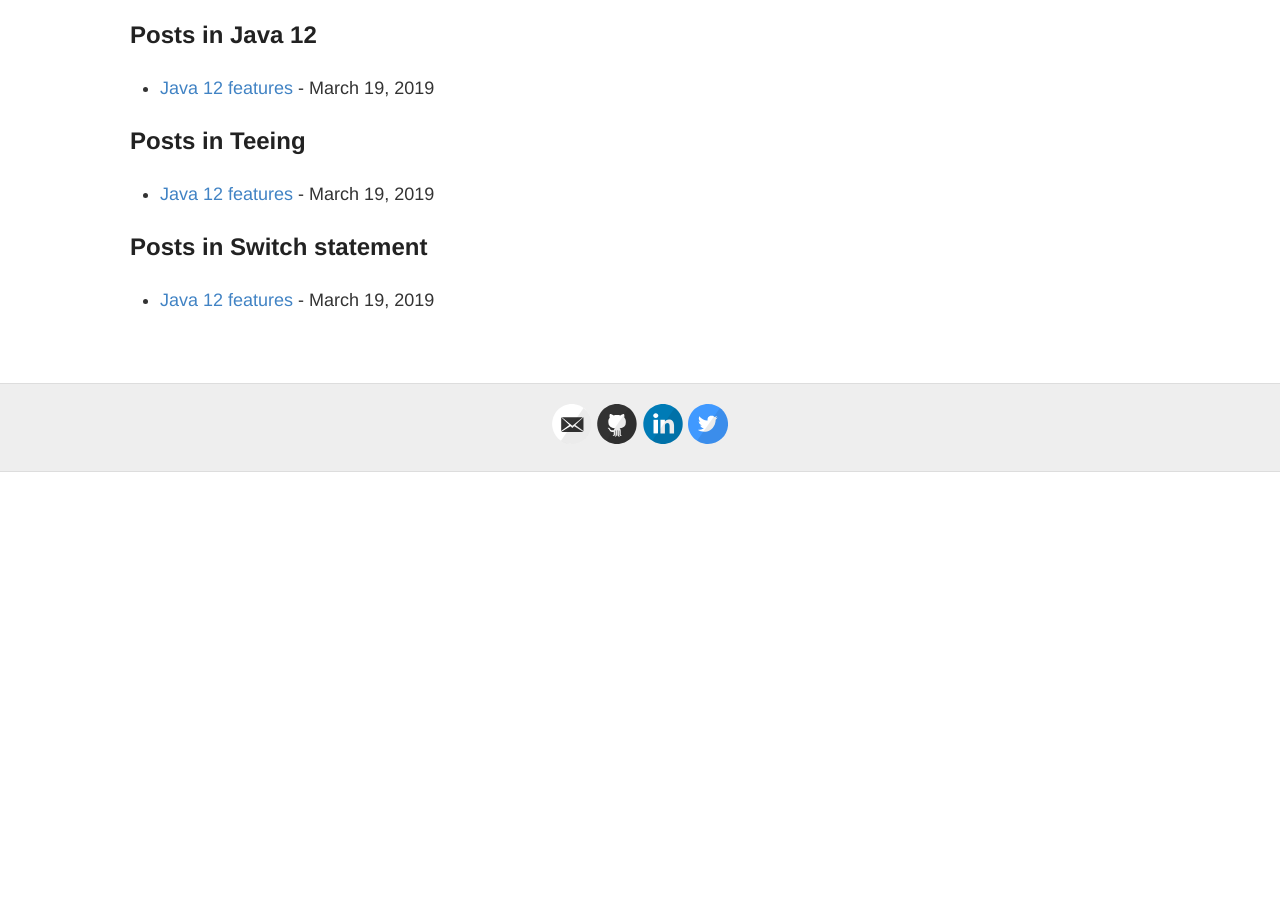
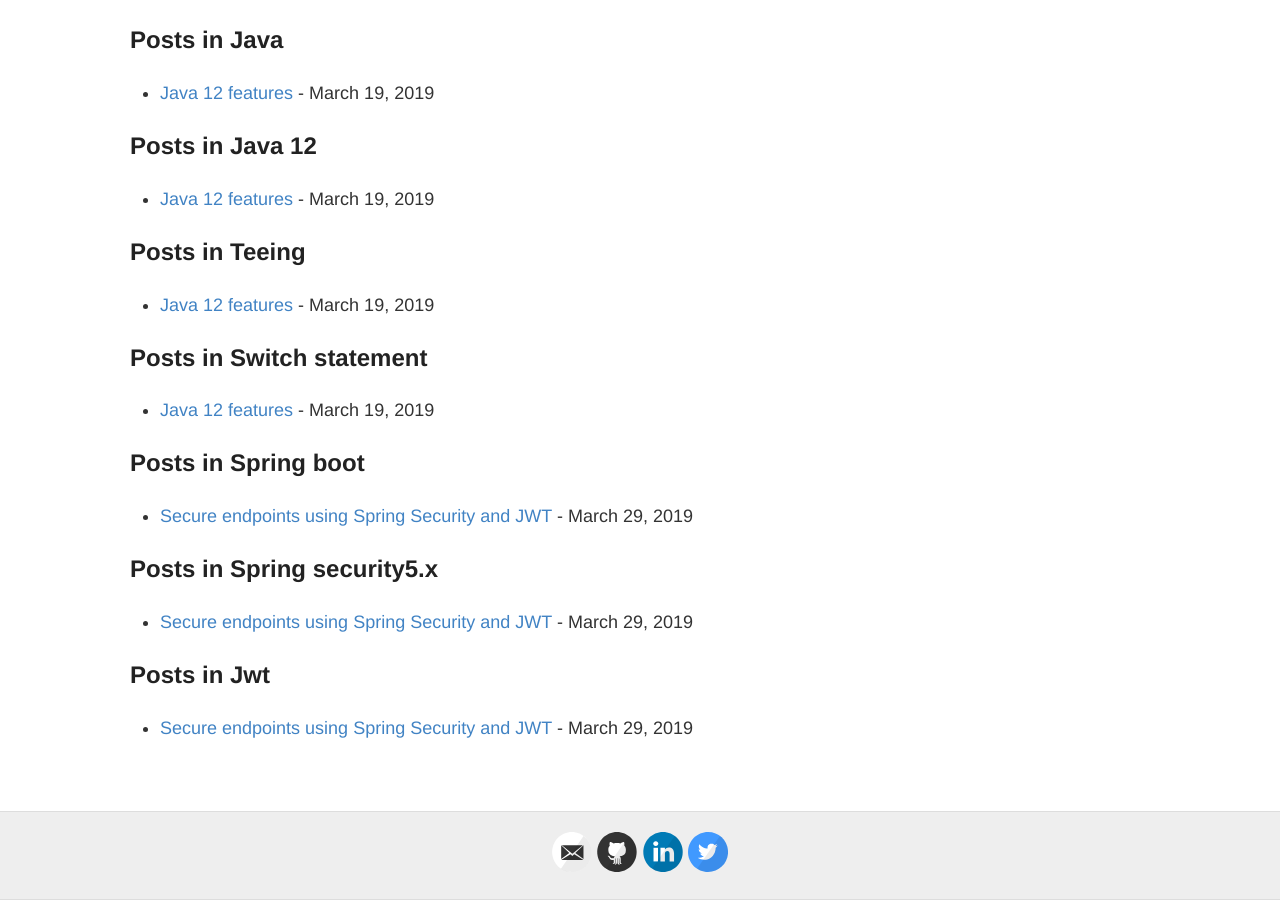
Before and after one commit to nbenjamin/nbenjamin.github.io, a Jekyll site: the page built from categories.html, in a window 1280 px wide and 900 px high, scrolled down 1586 px. Built offline with Jekyll 4.4.1, drawn with Linux system fonts in a browser that asks for light colours; before the commit the page ends 2058 px from its top, so only the background shows below that; some of the changed text lies outside the part shown.

Commit message:
Update and rename 2019-03-29-Secure-REST-Endpoint-Using-SpringSecurity5.x-JWT.md to 2019-03-29-Secure-REST-Endpoint-Using-Spring-Security5.x-JWT.md

```diff
--- a/_posts/2019-03-29-Secure-REST-Endpoint-Using-SpringSecurity5.x-JWT.md
+++ b/_posts/2019-03-29-Secure-REST-Endpoint-Using-Spring-Security5.x-JWT.md
@@ -1,4 +1,14 @@
-# Secure endpoints using Spring Security and JWT
+---
+layout: post
+title: Secure endpoints using Spring Security and JWT
+categories:
+  - spring
+  - Spring boot
+  - spring security5.x
+  - JWT
+comments: true
+---
+
 This example shows how to secure your endpoints using simple spring security and also
 using JWT. Spring security out of the box provides basic authentication by adding the following dependency your pom file.
 
```
